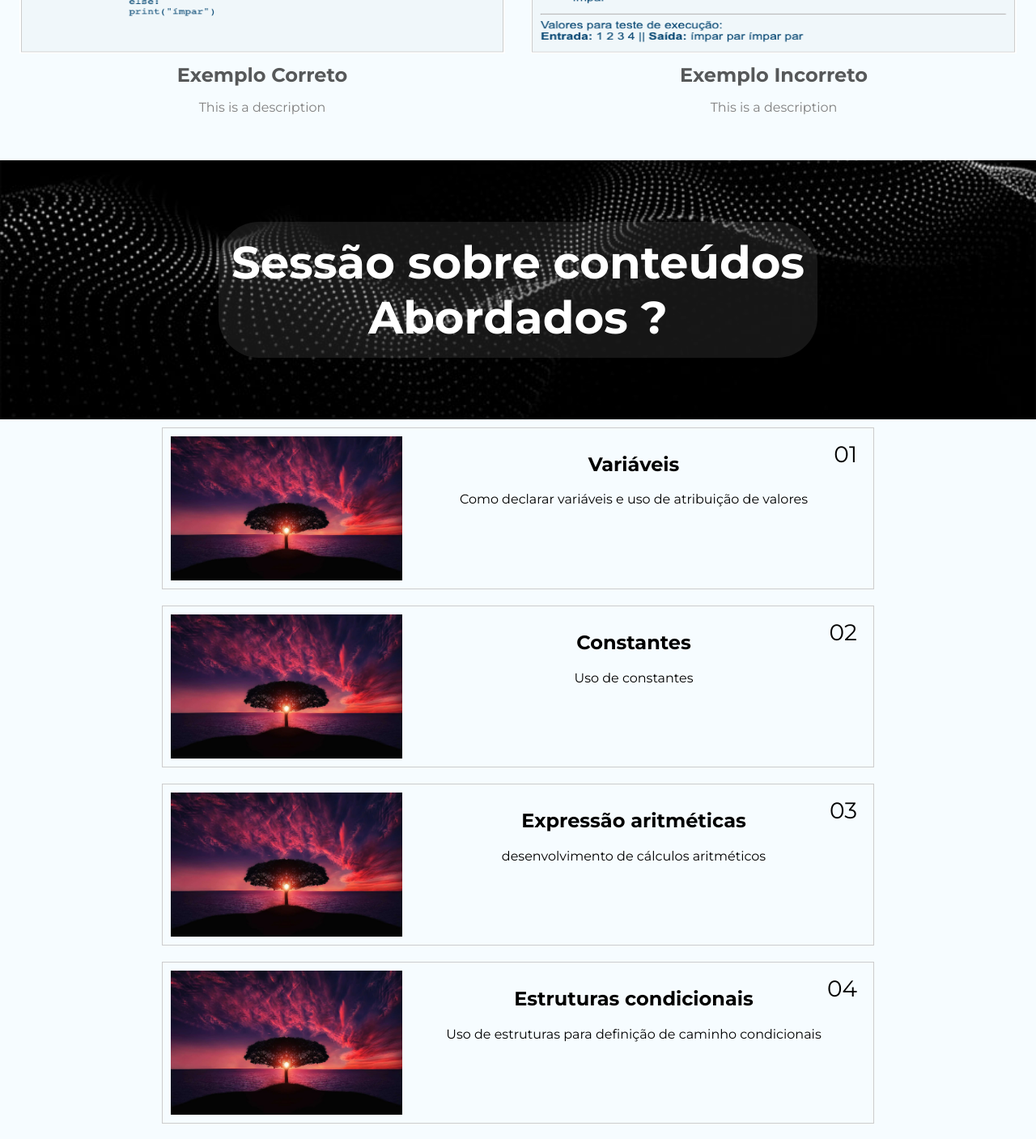
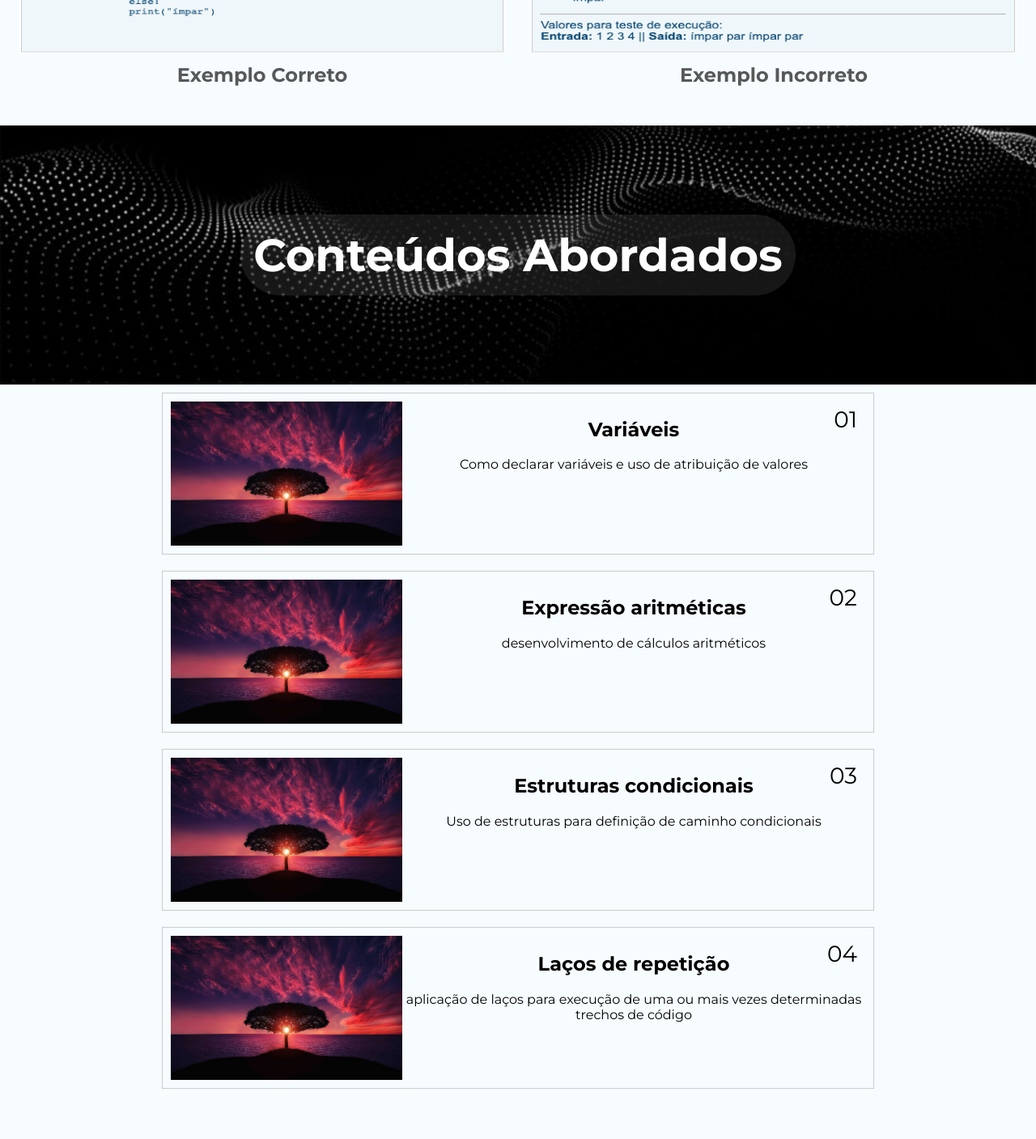
Before and after one commit to Chatbot-educacional/Chatbot-educacional, a React (Vite) app in the folder chatApp/: page / in a window 1280 px wide. Shown: the part 1460-2867 px from the top of the page at 81% size. Built offline with nearby package versions, Linux system fonts and the light colour scheme; what react-chatbot-kit would draw is missing.

Commit message:
refactor: alteração da exemplificação e diminuição de um conteúdo abordado

```diff
--- a/chatApp/src/pages/Home/Home.jsx
+++ b/chatApp/src/pages/Home/Home.jsx
@@ -45,19 +45,17 @@ const Home = () => {
           <div className={styles.example}>
             <img src={ExemCorreto1} alt="Exemplo Correto" className={styles.exampleImage} />
             <h2 className={styles.exampleTitle}>Exemplo Correto</h2>
-            <p className={styles.exampleDescription}>This is a description</p>
           </div>
 
           <div className={styles.example}>
             <img src={ExemIncorreto} alt="Exemplo Incorreto" className={styles.exampleImage} />
             <h2 className={styles.exampleTitle}>Exemplo Incorreto</h2>
-            <p className={styles.exampleDescription}>This is a description</p>
           </div>
         </div>
       </div>
       <div className={styles.backgroundSession}>
         <div className={styles.sessionContent}>
-        <h1 className={styles.sessionTitle}>Sessão sobre conteúdos <br/>Abordados   ?</h1>
+        <h1 className={styles.sessionTitle}>Conteúdos Abordados</h1>
         </div>
       </div>
       <div className={styles.componenteImagemTexto}>
@@ -74,7 +72,7 @@ const Home = () => {
           </div>
         </div>
       </div>
-      <div className={styles.componenteImagemTexto}>
+      {/* <div className={styles.componenteImagemTexto}>
         <div className={`${styles.imagemContainer} ${styles.image}`}>
           <img src={ExemCorreto} alt="Imagem" />
         </div>
@@ -87,7 +85,7 @@ const Home = () => {
             <span>02</span>
           </div>
         </div>
-      </div>
+      </div> */}
       <div className={styles.componenteImagemTexto}>
         <div className={`${styles.imagemContainer} ${styles.image}`}>
           <img src={ExemCorreto} alt="Imagem" />
@@ -98,7 +96,7 @@ const Home = () => {
             <p>desenvolvimento de cálculos aritméticos</p>
           </div>
           <div className={styles.numeroContainer}>
-            <span>03</span>
+            <span>02</span>
           </div>
         </div>
       </div>
@@ -112,7 +110,7 @@ const Home = () => {
             <p>Uso de estruturas para definição de caminho condicionais</p>
           </div>
           <div className={styles.numeroContainer}>
-            <span>04</span>
+            <span>03</span>
           </div>
         </div>
       </div>
@@ -126,7 +124,7 @@ const Home = () => {
             <p>aplicação de laços para execução de uma ou mais vezes determinadas trechos de código</p>
           </div>
           <div className={styles.numeroContainer}>
-            <span>05</span>
+            <span>04</span>
           </div>
         </div>
       </div>
```
